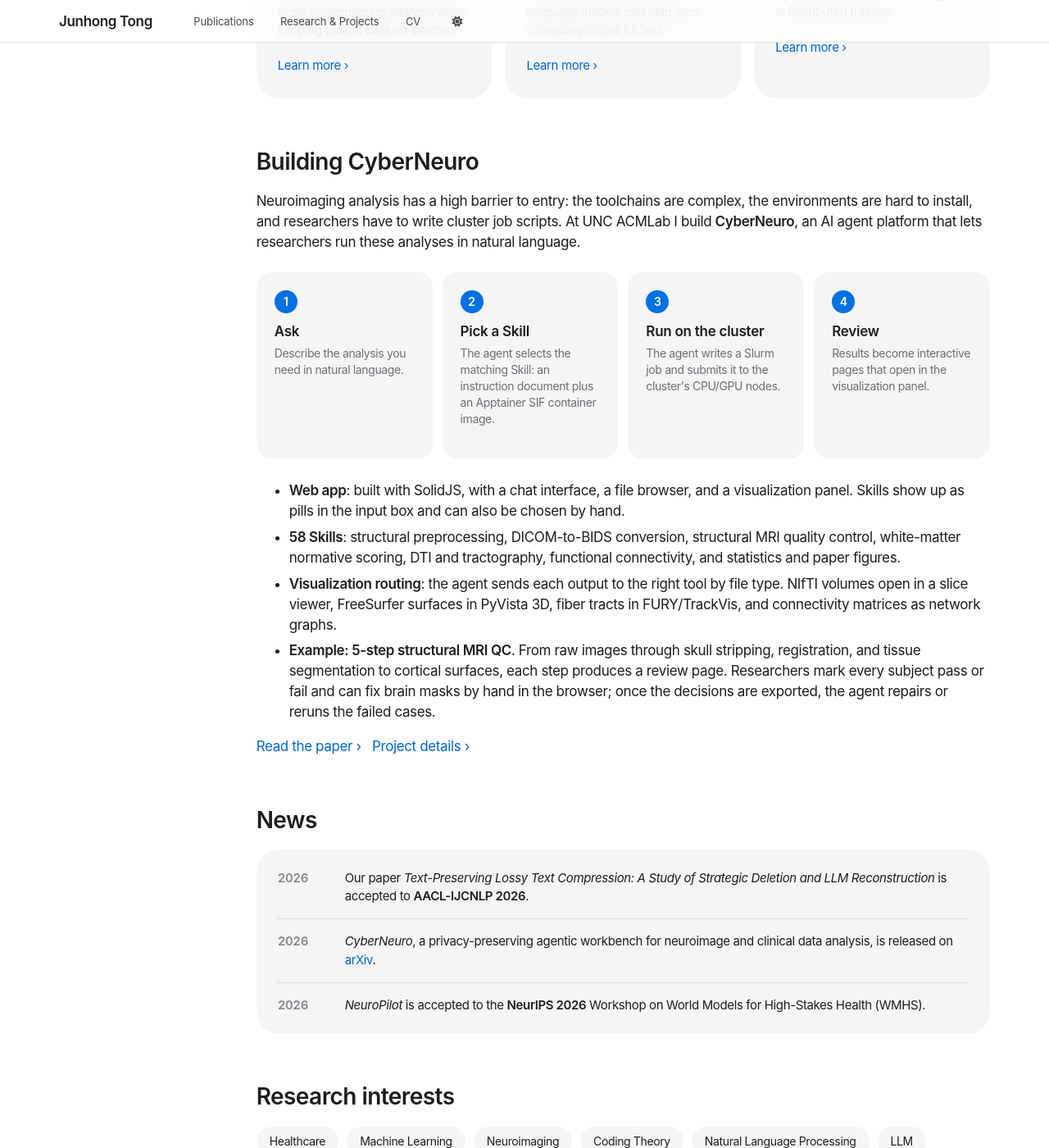
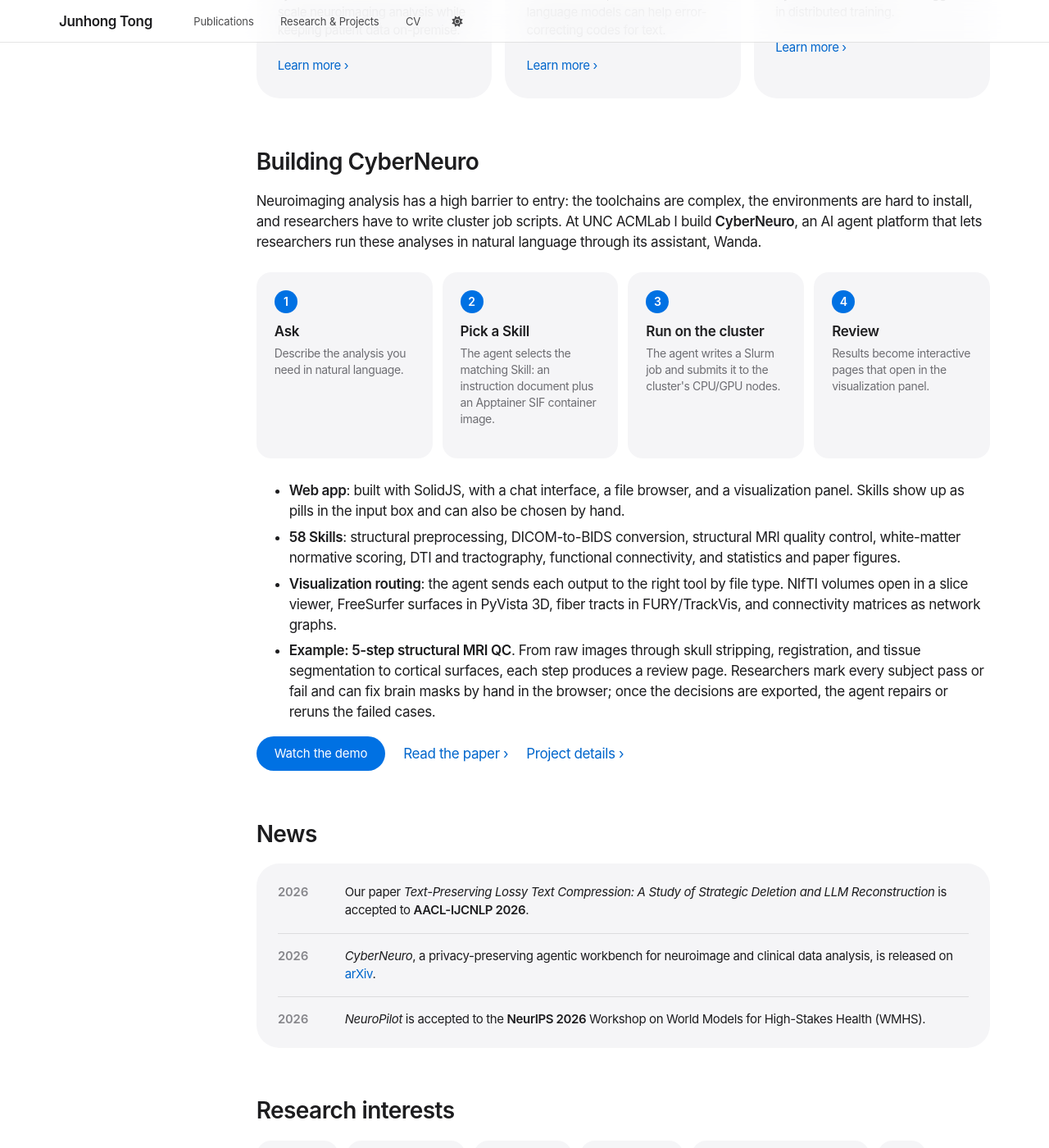
Before and after one commit to Amsterlam/Amsterlam.github.io, a Jekyll site: the page built from _pages/about.md, in a window 1280 px wide and 1400 px high, scrolled down 789 px. Shown: the whole window at 82% size. Built offline with Jekyll 4.4.1, drawn with Linux system fonts in a browser that asks for light colours; a script bundle is joined from its source files by our own code; a style sheet for code colours, icons or effects is not loaded.

Commit message:
Link the CyberNeuro demo site and name the Wanda assistant
Co-Authored-By: Claude Opus 5.5 <noreply@anthropic.com>

```diff
--- a/_pages/about.md
+++ b/_pages/about.md
@@ -44,7 +44,7 @@ redirect_from:
 
 ## Building CyberNeuro
 
-Neuroimaging analysis has a high barrier to entry: the toolchains are complex, the environments are hard to install, and researchers have to write cluster job scripts. At UNC ACMLab I build **CyberNeuro**, an AI agent platform that lets researchers run these analyses in natural language.
+Neuroimaging analysis has a high barrier to entry: the toolchains are complex, the environments are hard to install, and researchers have to write cluster job scripts. At UNC ACMLab I build **CyberNeuro**, an AI agent platform that lets researchers run these analyses in natural language through its assistant, Wanda.
 
 <div class="steps">
   <div class="step">
@@ -74,7 +74,11 @@ Neuroimaging analysis has a high barrier to entry: the toolchains are complex, t
 - **Visualization routing**: the agent sends each output to the right tool by file type. NIfTI volumes open in a slice viewer, FreeSurfer surfaces in PyVista 3D, fiber tracts in FURY/TrackVis, and connectivity matrices as network graphs.
 - **Example: 5-step structural MRI QC**. From raw images through skull stripping, registration, and tissue segmentation to cortical surfaces, each step produces a review page. Researchers mark every subject pass or fail and can fix brain masks by hand in the browser; once the decisions are exported, the agent repairs or reruns the failed cases.
 
-<a class="chevron-link" href="https://arxiv.org/abs/2607.28841">Read the paper</a>&nbsp;&nbsp;&nbsp;<a class="chevron-link" href="/portfolio/01-cyberneuro/">Project details</a>
+<div class="hero__actions">
+  <a class="pill" href="https://wanda-landing-page-orcin.vercel.app/">Watch the demo</a>
+  <a class="chevron-link" href="https://arxiv.org/abs/2607.28841">Read the paper</a>
+  <a class="chevron-link" href="/portfolio/01-cyberneuro/">Project details</a>
+</div>
 
 ## News
 
```
Also changed, not shown: _pages/cv.md (+2 -2 lines), _portfolio/01-cyberneuro.md (+4 -2 lines).
